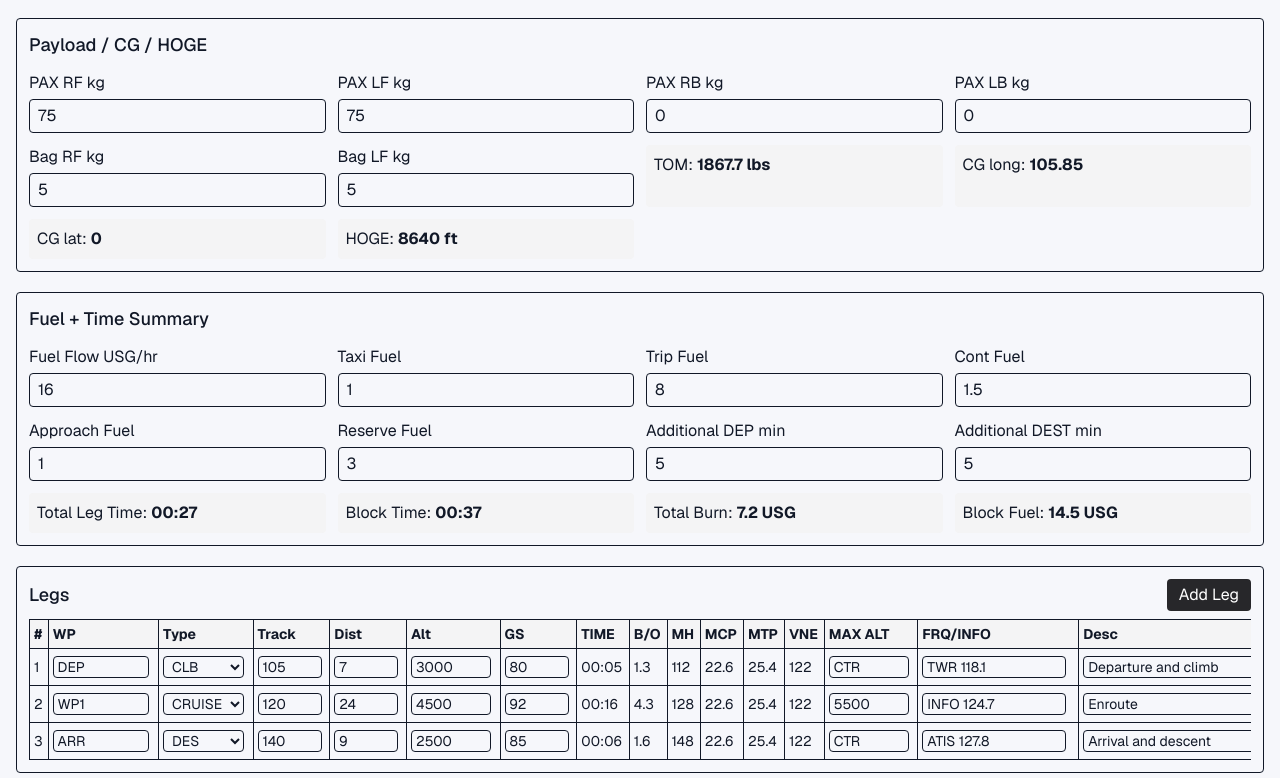
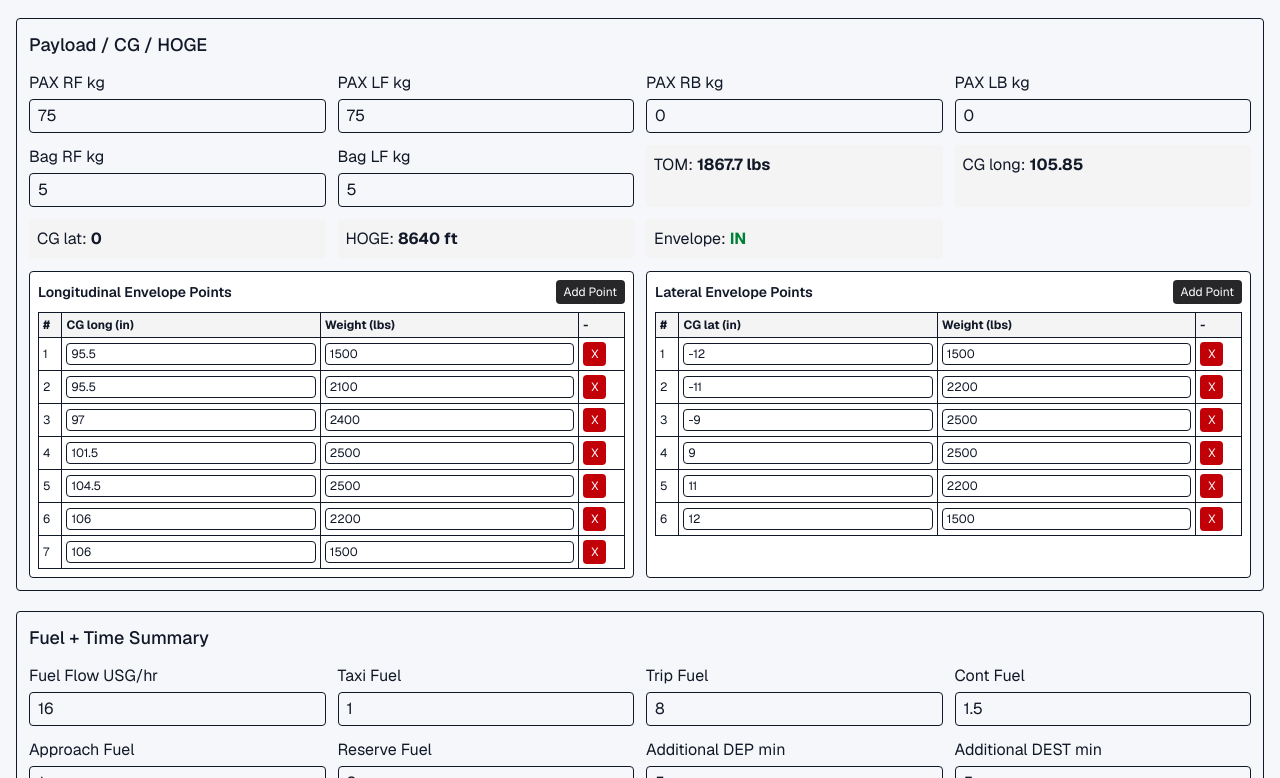
Before and after one commit to hdscr/lastcall-web, a Next.js app: page / in a window 1280 px wide. Shown: the part 595-1373 px from the top of the page. Built offline with nearby package versions, Linux system fonts and the light colour scheme; no server answers; the database is empty.

Commit message:
feat(cg): add editable envelope tables and polygon checks

```diff
--- /dev/null
+++ b/app/components/cg-envelope-table.tsx
@@ -0,0 +1,79 @@
+"use client";
+
+import type { EnvelopePoint } from "@/lib/ofp/types";
+
+type Props = {
+  title: string;
+  points: EnvelopePoint[];
+  xLabel: string;
+  onChange: (next: EnvelopePoint[]) => void;
+};
+
+function n(v: string): number {
+  const parsed = Number(v);
+  return Number.isFinite(parsed) ? parsed : 0;
+}
+
+export function CGEnvelopeTable({ title, points, xLabel, onChange }: Props) {
+  return (
+    <div className="rounded border bg-white p-2">
+      <div className="mb-2 flex items-center justify-between">
+        <h3 className="text-sm font-semibold">{title}</h3>
+        <button
+          className="rounded bg-zinc-800 px-2 py-1 text-xs text-white"
+          onClick={() => onChange([...points, { x: 0, y: 0 }])}
+        >
+          Add Point
+        </button>
+      </div>
+
+      <table className="w-full border-collapse text-xs">
+        <thead>
+          <tr className="bg-zinc-100">
+            <th className="border p-1 text-left">#</th>
+            <th className="border p-1 text-left">{xLabel}</th>
+            <th className="border p-1 text-left">Weight (lbs)</th>
+            <th className="border p-1 text-left">-</th>
+          </tr>
+        </thead>
+        <tbody>
+          {points.map((p, i) => (
+            <tr key={`${title}-${i}`}>
+              <td className="border p-1">{i + 1}</td>
+              <td className="border p-1">
+                <input
+                  className="w-full rounded border px-1 py-0.5"
+                  type="number"
+                  step="0.01"
+                  value={p.x}
+                  onChange={(e) =>
+                    onChange(points.map((row, j) => (j === i ? { ...row, x: n(e.target.value) } : row)))
+                  }
+                />
+              </td>
+              <td className="border p-1">
+                <input
+                  className="w-full rounded border px-1 py-0.5"
+                  type="number"
+                  step="0.1"
+                  value={p.y}
+                  onChange={(e) =>
+                    onChange(points.map((row, j) => (j === i ? { ...row, y: n(e.target.value) } : row)))
+                  }
+                />
+              </td>
+              <td className="border p-1">
+                <button
+                  className="rounded bg-red-700 px-2 py-1 text-white"
+                  onClick={() => onChange(points.filter((_, j) => j !== i))}
+                >
+                  X
+                </button>
+              </td>
+            </tr>
+          ))}
+        </tbody>
+      </table>
+    </div>
+  );
+}
--- a/app/components/flight-plan-editor.tsx
+++ b/app/components/flight-plan-editor.tsx
@@ -2,7 +2,8 @@
 
 import { evaluateFlightPlan, toHHMM } from "@/lib/ofp/calc";
 import { defaultConfig, defaultPlan } from "@/lib/ofp/seeds";
-import type { FlightPlan, LegInput, LegType } from "@/lib/ofp/types";
+import type { EnvelopePoint, FlightPlan, LegInput, LegType } from "@/lib/ofp/types";
+import { CGEnvelopeTable } from "./cg-envelope-table";
 import Link from "next/link";
 import { useEffect, useMemo, useState } from "react";
 
@@ -16,6 +17,9 @@ export type PlanListItem = {
   pilots: string;
   created_at: string;
 };
+
+const LONG_ENV_KEY = "ofp_cg_long_envelope";
+const LAT_ENV_KEY = "ofp_cg_lat_envelope";
 
 function numberValue(value: string): number {
   const parsed = Number(value);
@@ -37,17 +41,62 @@ function initialPlan(): FlightPlan {
   }
 }
 
+function initialLongEnvelope(): EnvelopePoint[] {
+  if (typeof window === "undefined") return defaultConfig.weightConfig.cgEnvelope.longitudinalPoints;
+  const raw = localStorage.getItem(LONG_ENV_KEY);
+  if (!raw) return defaultConfig.weightConfig.cgEnvelope.longitudinalPoints;
+  try {
+    return JSON.parse(raw) as EnvelopePoint[];
+  } catch {
+    return defaultConfig.weightConfig.cgEnvelope.longitudinalPoints;
+  }
+}
+
+function initialLatEnvelope(): EnvelopePoint[] {
+  if (typeof window === "undefined") return defaultConfig.weightConfig.cgEnvelope.lateralPoints;
+  const raw = localStorage.getItem(LAT_ENV_KEY);
+  if (!raw) return defaultConfig.weightConfig.cgEnvelope.lateralPoints;
+  try {
+    return JSON.parse(raw) as EnvelopePoint[];
+  } catch {
+    return defaultConfig.weightConfig.cgEnvelope.lateralPoints;
+  }
+}
+
 export function FlightPlanEditor({ initialSavedPlans }: { initialSavedPlans: PlanListItem[] }) {
   const [plan, setPlan] = useState<FlightPlan>(() => initialPlan());
+  const [longEnvelope, setLongEnvelope] = useState<EnvelopePoint[]>(() => initialLongEnvelope());
+  const [latEnvelope, setLatEnvelope] = useState<EnvelopePoint[]>(() => initialLatEnvelope());
   const [savedPlans, setSavedPlans] = useState<PlanListItem[]>(initialSavedPlans);
   const [selectedPlanId, setSelectedPlanId] = useState<string | null>(null);
   const [status, setStatus] = useState<string>("");
 
-  const evaluated = useMemo(() => evaluateFlightPlan(plan, defaultConfig), [plan]);
+  const config = useMemo(
+    () => ({
+      ...defaultConfig,
+      weightConfig: {
+        ...defaultConfig.weightConfig,
+        cgEnvelope: {
+          ...defaultConfig.weightConfig.cgEnvelope,
+          longitudinalPoints: longEnvelope,
+          lateralPoints: latEnvelope,
+        },
+      },
+    }),
+    [longEnvelope, latEnvelope],
+  );
+
+  const evaluated = useMemo(() => evaluateFlightPlan(plan, config), [plan, config]);
 
   useEffect(() => {
     localStorage.setItem("ofp_current_plan", JSON.stringify(plan));
   }, [plan]);
+  useEffect(() => {
+    localStorage.setItem(LONG_ENV_KEY, JSON.stringify(longEnvelope));
+  }, [longEnvelope]);
+  useEffect(() => {
+    localStorage.setItem(LAT_ENV_KEY, JSON.stringify(latEnvelope));
+  }, [latEnvelope]);
 
   async function refreshList() {
     const res = await fetch("/api/flight-plans", { cache: "no-store" });
@@ -198,6 +247,26 @@ export function FlightPlanEditor({ initialSavedPlans }: { initialSavedPlans: Pla
         <div className="rounded bg-zinc-100 p-2">CG long: <strong>{evaluated.payloadOutputs.CG_long}</strong></div>
         <div className="rounded bg-zinc-100 p-2">CG lat: <strong>{evaluated.payloadOutputs.CG_lat}</strong></div>
         <div className="rounded bg-zinc-100 p-2">HOGE: <strong>{evaluated.payloadOutputs.HOGE_ft} ft</strong></div>
+        <div className="rounded bg-zinc-100 p-2">
+          Envelope:{" "}
+          <strong className={evaluated.payloadOutputs.inEnvelope ? "text-green-700" : "text-red-700"}>
+            {evaluated.payloadOutputs.inEnvelope ? "IN" : "OUT"}
+          </strong>
+        </div>
+        <div className="grid gap-3 md:col-span-4 md:grid-cols-2">
+          <CGEnvelopeTable
+            title="Longitudinal Envelope Points"
+            xLabel="CG long (in)"
+            points={longEnvelope}
+            onChange={setLongEnvelope}
+          />
+          <CGEnvelopeTable
+            title="Lateral Envelope Points"
+            xLabel="CG lat (in)"
+            points={latEnvelope}
+            onChange={setLatEnvelope}
+          />
+        </div>
       </section>
 
       <section className="grid gap-3 rounded border p-3 md:grid-cols-4">
--- a/lib/ofp/calc.ts
+++ b/lib/ofp/calc.ts
@@ -1,4 +1,5 @@
 import type {
+  EnvelopePoint,
   EvaluatedLeg,
   EvaluatedPlan,
   FlightPlan,
@@ -96,6 +97,22 @@ function bilinearNumeric(
   const vLow = v11 + (v21 - v11) * tx;
   const vHigh = v12 + (v22 - v12) * tx;
   return vLow + (vHigh - vLow) * ty;
+}
+
+function pointInPolygon(point: EnvelopePoint, polygon: EnvelopePoint[]): boolean {
+  let inside = false;
+  for (let i = 0, j = polygon.length - 1; i < polygon.length; j = i++) {
+    const xi = polygon[i].x;
+    const yi = polygon[i].y;
+    const xj = polygon[j].x;
+    const yj = polygon[j].y;
+
+    const intersect =
+      yi > point.y !== yj > point.y &&
+      point.x < ((xj - xi) * (point.y - yi)) / (yj - yi + Number.EPSILON) + xi;
+    if (intersect) inside = !inside;
+  }
+  return inside;
 }
 
 export function interpolateMCP(table: PerformanceTable<MCPValue>, pa: number, oat: number): MCPValue {
@@ -201,8 +218,11 @@ function evaluatePayload(plan: FlightPlan, config: OFPConfig, deltaIsa: number)
   const HOGE_ft = Math.max(0, Math.round(9000 - tempPenalty - massPenalty + pressureCorrection));
 
   const env = wc.cgEnvelope;
-  const inEnvelope =
-    CG_long >= env.longMin && CG_long <= env.longMax && CG_lat >= env.latMin && CG_lat <= env.latMax;
+  const inLongRange = CG_long >= env.longMin && CG_long <= env.longMax;
+  const inLatRange = CG_lat >= env.latMin && CG_lat <= env.latMax;
+  const inLongPolygon = pointInPolygon({ x: CG_long, y: TOM_lbs }, env.longitudinalPoints);
+  const inLatPolygon = pointInPolygon({ x: CG_lat, y: TOM_lbs }, env.lateralPoints);
+  const inEnvelope = inLongRange && inLatRange && inLongPolygon && inLatPolygon;
 
   return { TOM_lbs, CG_long, CG_lat, HOGE_ft, inEnvelope };
 }
--- a/lib/ofp/seeds.ts
+++ b/lib/ofp/seeds.ts
@@ -51,6 +51,24 @@ export const defaultConfig: OFPConfig = {
       longMax: 110,
       latMin: -10,
       latMax: 10,
+      // Approximate default shape; replace with exact R44 POH points when available.
+      longitudinalPoints: [
+        { x: 95.5, y: 1500 },
+        { x: 95.5, y: 2100 },
+        { x: 97.0, y: 2400 },
+        { x: 101.5, y: 2500 },
+        { x: 104.5, y: 2500 },
+        { x: 106.0, y: 2200 },
+        { x: 106.0, y: 1500 },
+      ],
+      lateralPoints: [
+        { x: -12, y: 1500 },
+        { x: -11, y: 2200 },
+        { x: -9, y: 2500 },
+        { x: 9, y: 2500 },
+        { x: 11, y: 2200 },
+        { x: 12, y: 1500 },
+      ],
     },
   },
 };
```
Also changed, not shown: lib/ofp/types.ts (+7 -0 lines), 2 other files (tests, documents, lock files or other folders).
